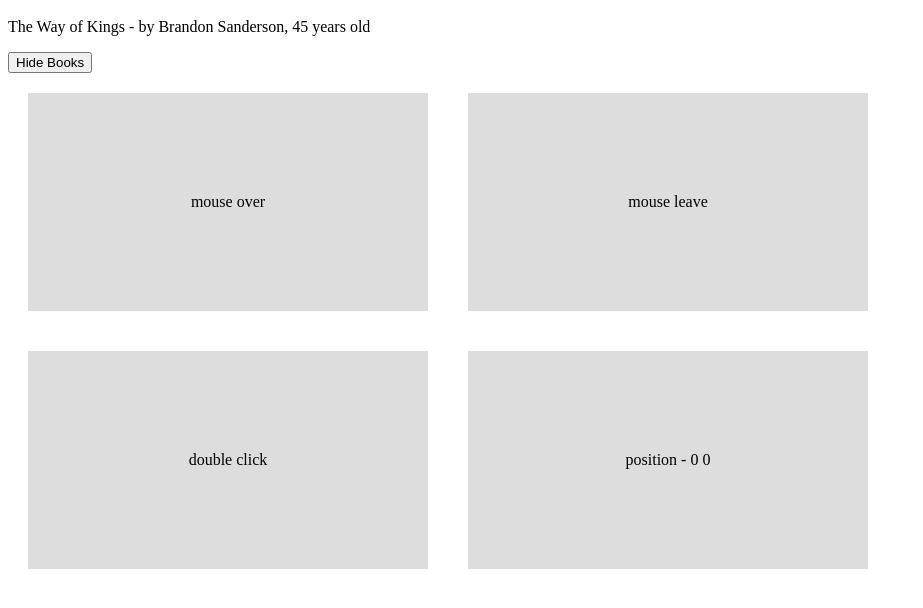
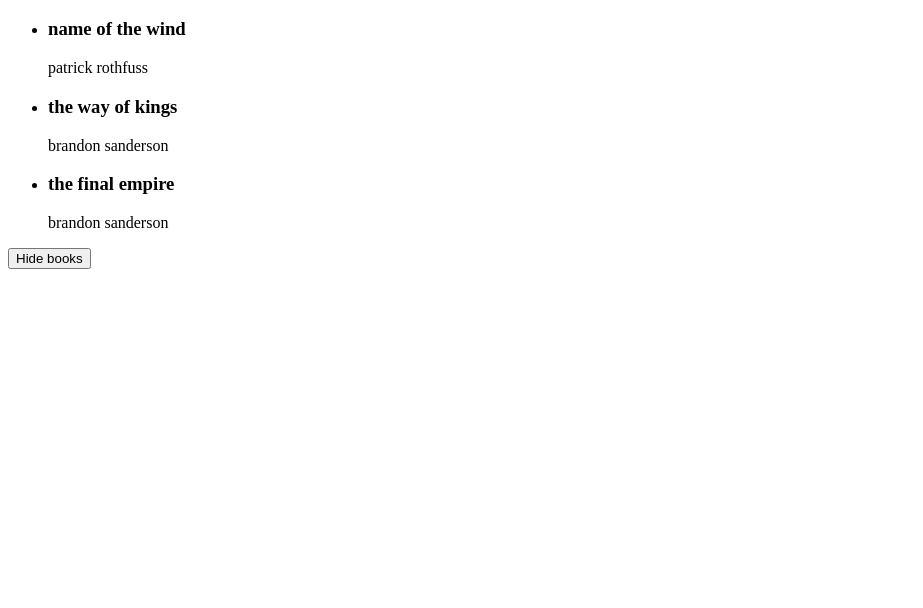
Before and after one commit to seanhellier/udemy-vue3-course, a plain HTML site: page index.html in a window 1280 px wide. Shown: the part 48-656 px from the top of the page, without its empty margins (0-923 px from the left). Drawn offline with nearby package versions, Linux system fonts and the light colour scheme.

Commit message:
lesson 12 end

```diff
--- a/app.js
+++ b/app.js
@@ -2,27 +2,16 @@ const app = Vue.createApp({
 	data() {
 		return {
 			showBooks: true,
-			title: "The Way of Kings",
-			author: "Brandon Sanderson",
-			age: 45,
-			x: 0,
-			y: 0,
+			books: [
+				{ title: "name of the wind", author: "patrick rothfuss" },
+				{ title: "the way of kings", author: "brandon sanderson" },
+				{ title: "the final empire", author: "brandon sanderson" },
+			],
 		};
 	},
 	methods: {
 		toggleShowBooks() {
-			// this.title = 'Words of Radiance'
 			this.showBooks = !this.showBooks;
-		},
-		handleEvent(e, data) {
-			console.log(e, e.type);
-			if (data) {
-				console.log(data);
-			}
-		},
-		handleMousemove(e) {
-			this.x = e.offsetX;
-			this.y = e.offsetY;
 		},
 	},
 });
--- a/index.html
+++ b/index.html
@@ -4,7 +4,6 @@
 		<meta name="viewport" content="width=device-width, initial-scale=1.0" />
 		<title>Learning Vue</title>
 		<script src="https://unpkg.com/vue@3.0.0"></script>
-
 		<style>
 			.box {
 				padding: 100px 0;
@@ -21,20 +20,21 @@
 
 		<div id="app">
 			<div v-if="showBooks">
-				<p>{{ title }} - by {{ author }}, {{ age }} years old</p>
+				<ul>
+					<li v-for="book in books">
+						<h3>{{ book.title }}</h3>
+						<p>{{ book.author }}</p>
+					</li>
+				</ul>
+			</div>
+			<div v-else>
+				<p>Click the button below to show books</p>
 			</div>
 
 			<button @click="toggleShowBooks">
-				<span v-if="showBooks">Hide Books</span>
-				<span v-else>Show Books</span>
+				<span v-if="showBooks">Hide books</span>
+				<span v-else>Show books</span>
 			</button>
-
-			<br />
-
-			<div class="box" @mouseover="handleEvent($event, 5)">mouse over</div>
-			<div class="box" @mouseleave="handleEvent">mouse leave</div>
-			<div class="box" @dblClick="handleEvent">double click</div>
-			<div class="box" @mousemove="handleMousemove">position - {{x}} {{y}}</div>
 		</div>
 
 		<script src="app.js"></script>
```
